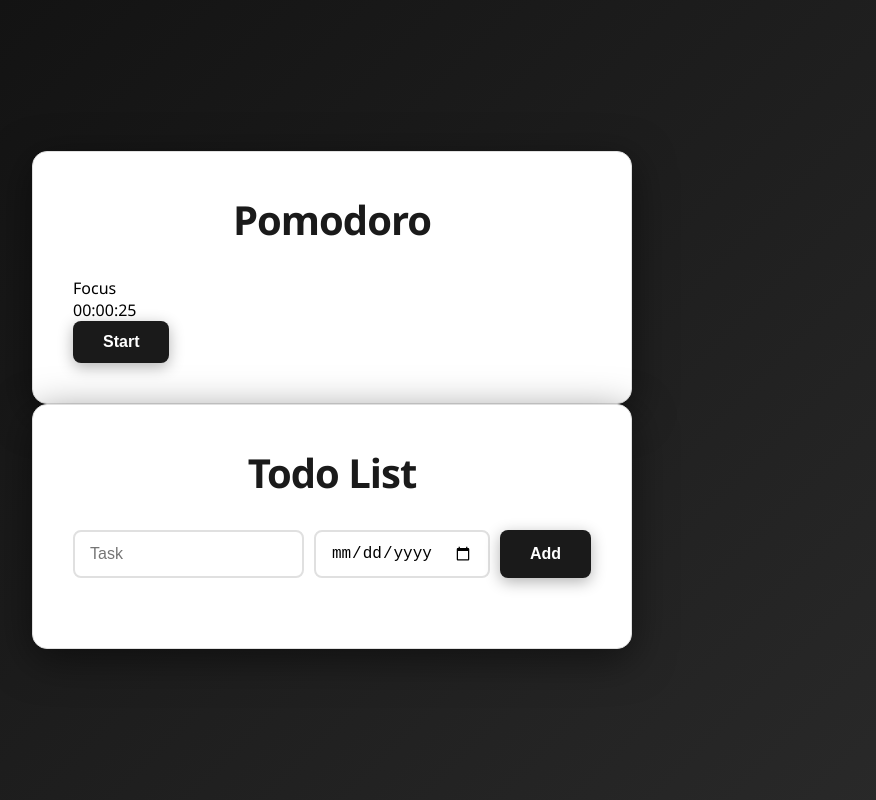
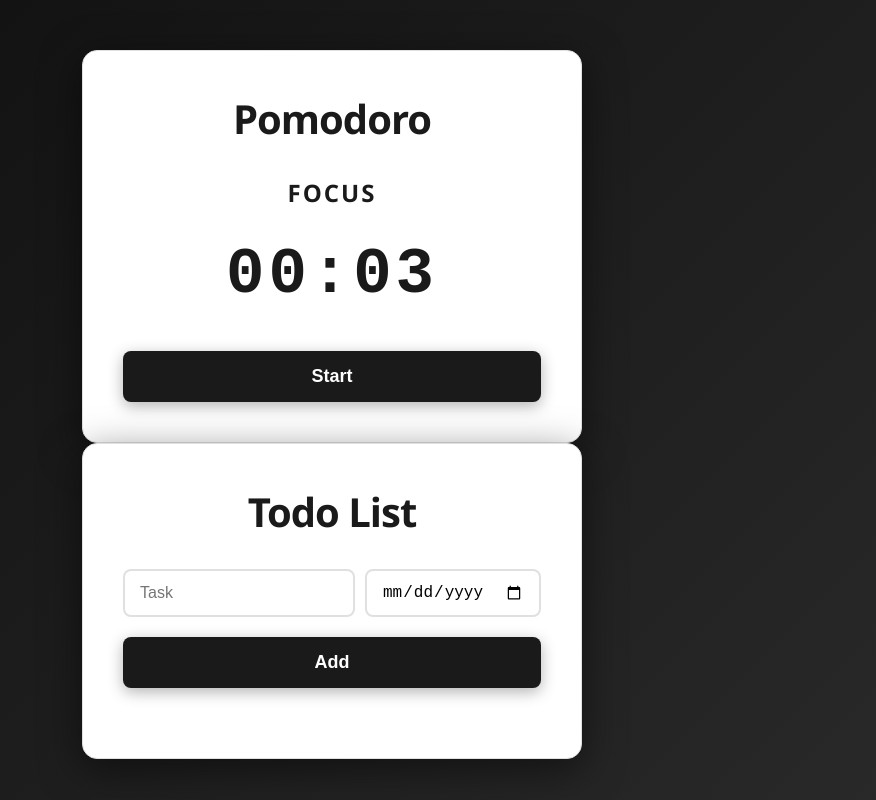
Before and after one commit to TejaswiAmatya/JavaScriptAdvanced, a plain HTML site: page 12-Pomodoro/index.html in a window 1280 px wide. Both pictures are taken after a click on the button "Start". Shown: the whole page, without its empty margins (308-1184 px from the left). Drawn offline with Linux system fonts and the light colour scheme.

Commit message:
Added pomodoro using setInterval

```diff
--- a/12-Pomodoro/index.html
+++ b/12-Pomodoro/index.html
@@ -11,8 +11,8 @@
     <div>
       <div class="container">
         <h1>Pomodoro</h1>
-        <p>Focus</p>
-        <p>00:00:25</p>
+        <p class="status">Focus</p>
+        <p class="timer">00:25</p>
         <button class="add-btn" onclick="startTimer()">Start</button>
       </div>
       <div class="container">
--- a/12-Pomodoro/script.js
+++ b/12-Pomodoro/script.js
@@ -1,4 +1,7 @@
 let toDoObject = [];
+let intervalId = null;
+const focusTime = 5;
+const breakTime = 2;
 function addTask() {
   const inputElement = document.querySelector(".inputTask");
   const name = inputElement.value;
@@ -31,7 +34,46 @@ function printTasks() {
 }
 
 function startTimer() {
-  timerId = setInterval(() => {}, 1000);
+  const statusElement = document.querySelector(".status");
+  const statusTimer = statusElement.innerHTML;
+
+  if (statusTimer === "Focus") {
+    startTime(focusTime);
+  } else {
+    startTime(breakTime);
+  }
+}
+
+function startTime(startTime) {
+  // Clear any existing interval
+  if (intervalId !== null) {
+    clearInterval(intervalId);
+  }
+
+  let timeLeft = startTime;
+  intervalId = setInterval(() => {
+    timerElement = document.querySelector(".timer");
+    timeLeft--;
+    timerElement.innerHTML = formatTime(timeLeft);
+
+    // Stop when timer reaches 0
+    if (timeLeft < 0) {
+      clearInterval(intervalId);
+      intervalId = null;
+
+      const statusElement = document.querySelector(".status");
+      const currentStatus = statusElement.innerHTML;
+      const timerElement = document.querySelector(".timer");
+
+      if (currentStatus === "Focus") {
+        statusElement.innerHTML = "Break";
+        timerElement.innerHTML = formatTime(breakTime);
+      } else {
+        statusElement.innerHTML = "Focus";
+        timerElement.innerHTML = formatTime(focusTime);
+      }
+    }
+  }, 1000);
 }
 
 //this is to format time
--- a/12-Pomodoro/style.css
+++ b/12-Pomodoro/style.css
@@ -12,6 +12,8 @@ body {
   justify-content: center;
   align-items: center;
   padding: 20px;
+  gap: 20px;
+  flex-wrap: wrap;
 }
 
 .container {
@@ -22,6 +24,27 @@ body {
   max-width: 600px;
   width: 100%;
   border: 1px solid #e0e0e0;
+}
+
+/* Pomodoro Timer Styles */
+.status {
+  text-align: center;
+  font-size: 1.5rem;
+  color: #1a1a1a;
+  font-weight: 600;
+  margin-bottom: 20px;
+  text-transform: uppercase;
+  letter-spacing: 2px;
+}
+
+.timer {
+  text-align: center;
+  font-size: 4rem;
+  color: #1a1a1a;
+  font-weight: 700;
+  margin: 30px 0;
+  font-family: 'Courier New', monospace;
+  letter-spacing: 4px;
 }
 
 h1 {
@@ -72,16 +95,18 @@ h1 {
 }
 
 .add-btn {
-  padding: 12px 30px;
+  padding: 15px 40px;
   background: #1a1a1a;
   color: white;
   border: none;
   border-radius: 8px;
-  font-size: 16px;
+  font-size: 18px;
   font-weight: bold;
   cursor: pointer;
   transition: all 0.3s ease;
   box-shadow: 0 4px 15px rgba(0, 0, 0, 0.3);
+  width: 100%;
+  margin-top: 10px;
 }
 
 .add-btn:hover {
@@ -92,6 +117,18 @@ h1 {
 
 .add-btn:active {
   transform: translateY(0);
+}
+
+/* Add media query for side-by-side layout */
+@media (min-width: 1200px) {
+  body {
+    align-items: flex-start;
+    padding-top: 50px;
+  }
+
+  .container {
+    max-width: 500px;
+  }
 }
 
 .taskLists {
```
Also changed, not shown: 1 other file.
